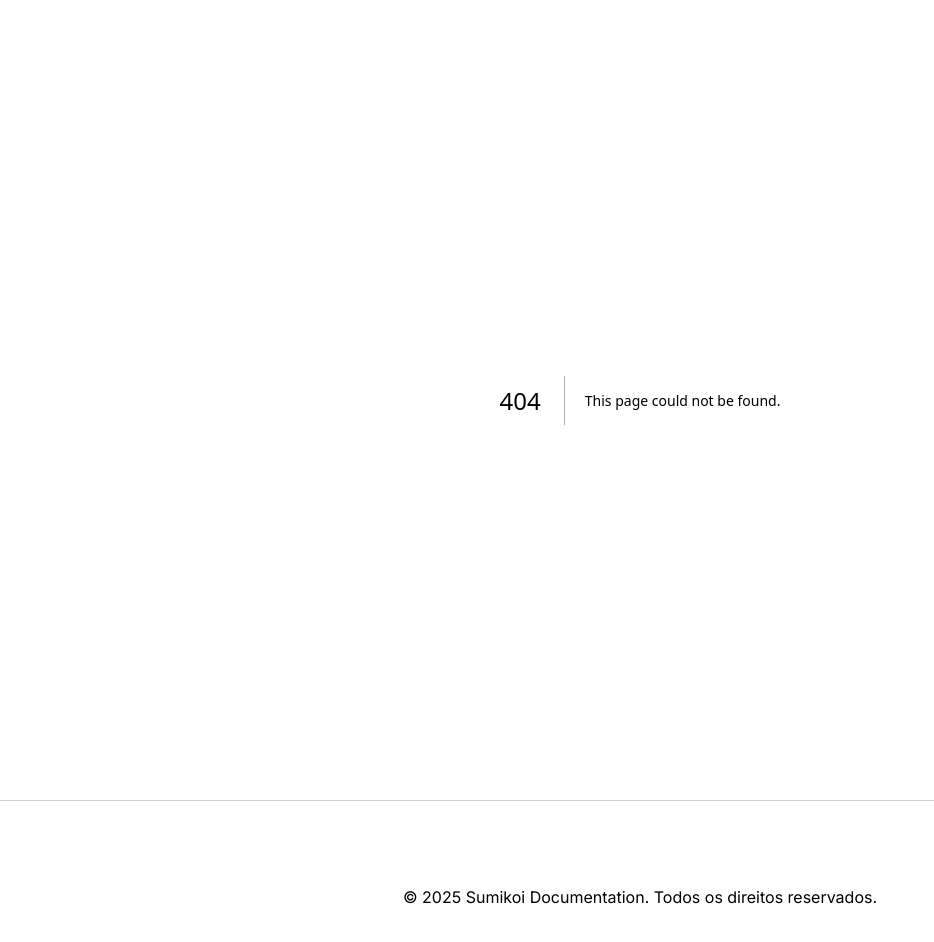
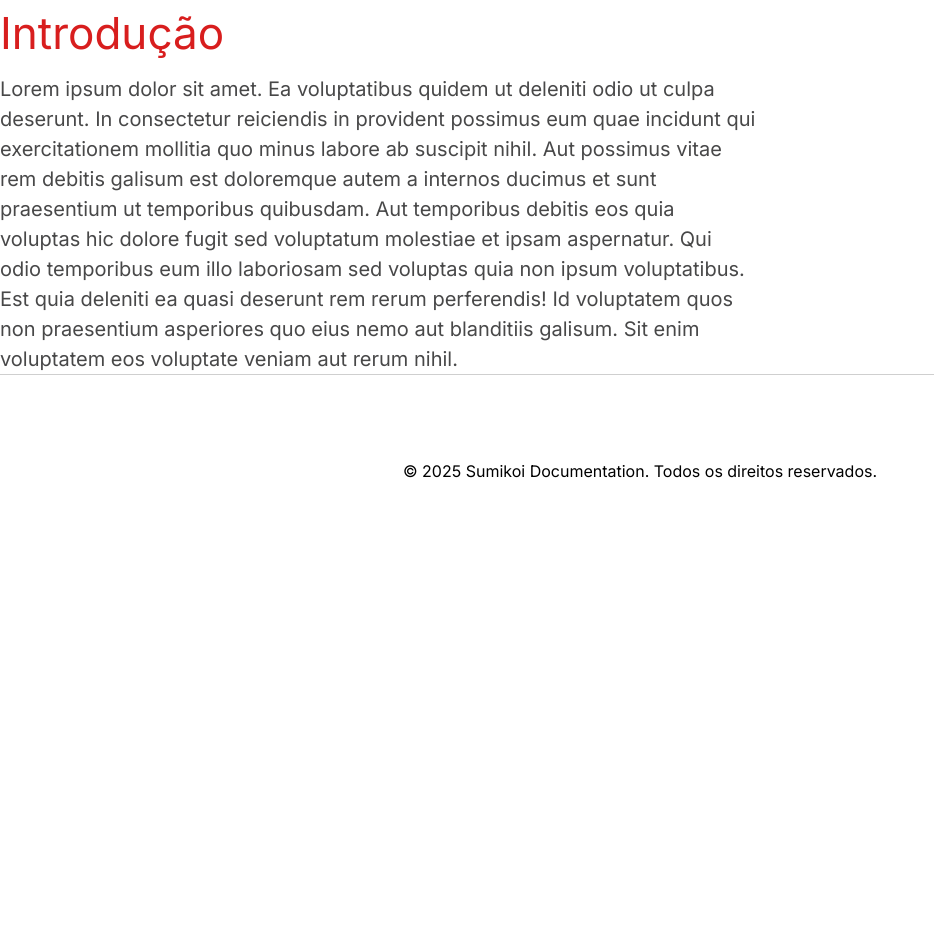
Before and after one commit to TOKYOSXR/sumikoi-docs, a Next.js app: page /introducao in a window 1280 px wide. Before the commit this address had no page. Shown: the top 942 px of the page, without its empty margins (0-934 px from the left). After the commit the page ends 800 px from the top, so only its background shows below. Built offline with nearby package versions, Linux system fonts and the light colour scheme.

Commit message:
Criação da pagina de introdução

```diff
--- a/src/app/components/Categorias.tsx
+++ b/src/app/components/Categorias.tsx
@@ -1,16 +1,24 @@
 import CardsCategorias from "./cards-categorias";
-
+import Link from "next/link";
 
 
 export default function Categorias() {
-    return(
+    return (
         <section>
             <h1 className="text-[32px] text-[#d81e1e] mb-6">Explore as Categorias</h1>
             <div className="grid grid-cols-2 gap-6">
-                <CardsCategorias caminho="#" titulo="Introdução" conteudo="Aqui explicaremos o motivo do uso do nosso sistema e como desenvolvemos ele." icon="bx bxs-star"></CardsCategorias>
-                <CardsCategorias caminho="#" titulo="Interface e navegação" conteudo="Aprenda a como funciona a interface e a navegação do nosso sistema." icon="bx bx-compass"></CardsCategorias>
-                <CardsCategorias caminho="#" titulo="Funcionalidades principais" conteudo="Todas as funcionalidade do sistema em passo a passo." icon="bx bx-help-circle"></CardsCategorias>
+                <Link href="/introducao">
+                    <CardsCategorias caminho="#" titulo="Introdução" conteudo="Aqui explicaremos o motivo do uso do nosso sistema e como desenvolvemos ele." icon="bx bxs-star"></CardsCategorias>
+                </Link>
+                <Link href="/interface">
+                    <CardsCategorias caminho="#" titulo="Interface e navegação" conteudo="Aprenda a como funciona a interface e a navegação do nosso sistema." icon="bx bx-compass"></CardsCategorias>
+                </Link>
+                <Link href="/funcionalidades">
+                    <CardsCategorias caminho="#" titulo="Funcionalidades principais" conteudo="Todas as funcionalidade do sistema em passo a passo." icon="bx bx-help-circle"></CardsCategorias>
+                </Link>
+                <Link href="/configuracoes">
                 <CardsCategorias caminho="#" titulo="Configurações e Personalização" conteudo="Aprenda a configurar e personalizar o sistema de acordo com as suas necessidades." icon="bx bx-cog"></CardsCategorias>
+                </Link>
             </div>
         </section>
     )
--- /dev/null
+++ b/src/app/components/Documentos.tsx
@@ -0,0 +1,13 @@
+type Documentosprops = {
+    Titulo : string,
+    Conteudo : string
+}
+
+export default function Documentos({Titulo, Conteudo} : Documentosprops) {
+    return (
+        <div>
+            <h1 className="text-[44px] text-[#d81e1e] mb-[8px]">{Titulo}</h1>
+            <p className="text-[20px] text-[#0F0F10] opacity-[76%] max-w-[60ch]">{Conteudo}</p>
+        </div>
+    )
+}
--- /dev/null
+++ b/src/app/introducao/page.tsx
@@ -0,0 +1,13 @@
+import Documentos from "../components/Documentos"
+
+export default function Introducao() {
+
+    return (
+        <div>
+            <Documentos Titulo="Introdução" Conteudo="Lorem ipsum dolor sit amet. Ea voluptatibus quidem ut deleniti odio ut culpa deserunt. In consectetur reiciendis in provident possimus eum quae incidunt qui exercitationem mollitia quo minus labore ab suscipit nihil.
+                                                    Aut possimus vitae rem debitis galisum est doloremque autem a internos ducimus et sunt praesentium ut temporibus quibusdam. Aut temporibus debitis eos quia voluptas hic dolore fugit sed voluptatum molestiae et ipsam aspernatur. Qui odio temporibus eum illo laboriosam sed voluptas quia non ipsum voluptatibus. Est quia deleniti ea quasi deserunt rem rerum perferendis!
+                                                    Id voluptatem quos non praesentium asperiores quo eius nemo aut blanditiis galisum. Sit enim voluptatem eos voluptate veniam aut rerum nihil."/>
+        </div>
+    )
+
+}
```
